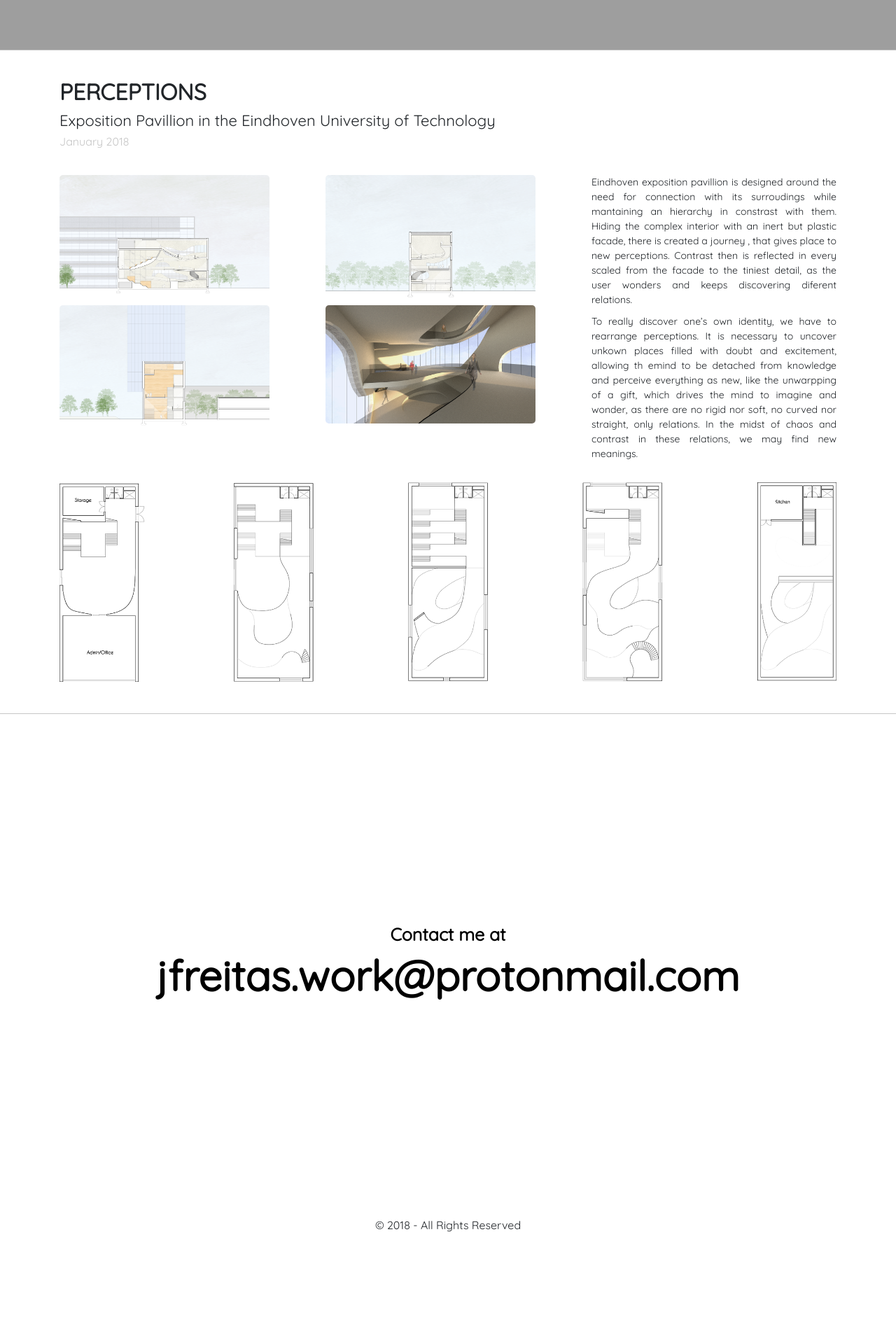
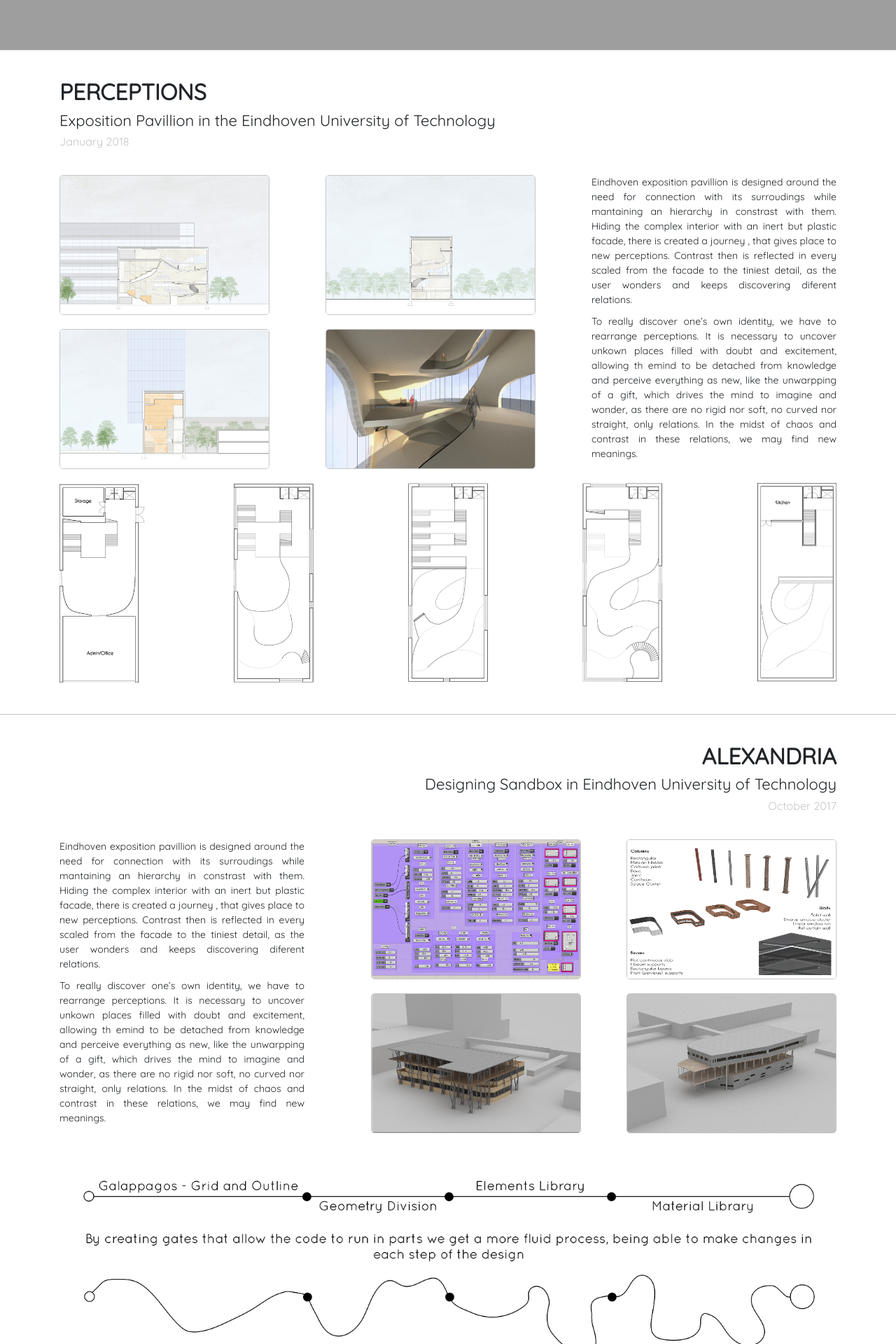
Before and after one commit to archifreitas/archifreitas.github.io, a Jekyll site: the page portfolio.html, which Jekyll copies as it is, in a window 1280 px wide. Shown: the part 2681-4601 px from the top of the page at 70% size. Built offline with Jekyll 4.4.1, drawn with Linux system fonts in a browser that asks for light colours; nearby versions of some CDN libraries; before the commit the page ends 4459 px from its top, so only the background shows below that; some of the changed text lies outside the part shown; grey boxes are pictures that could not be loaded.

Commit message:
moar projectssss

```diff
--- a/assets/css/index.css
+++ b/assets/css/index.css
@@ -221,14 +221,14 @@
 }
 
 .magnify {
-  width: 200px;
+  width: 1100px;
   position: relative;
   cursor: none
 }
 
 .large {
-  width: 175px;
-  height: 175px;
+  width: 250px;
+  height: 250px;
   position: absolute;
   border-radius: 100%;
   box-shadow: 0 0 0 7px rgba(255, 255, 255, 0.85), 0 0 7px 7px rgba(0, 0, 0, 0.25), inset 0 0 40px 2px rgba(0, 0, 0, 0.25);
@@ -245,6 +245,12 @@
     border-radius: 5px;
     cursor: pointer;
     transition: 0.3s;
+    margin-bottom:10px;
+    margin:0px;
+		height:200px;
+		width:300px;
+		border: 1px solid #c6c6c6;
+		z-index:2;
 }
 
 #myImg:hover {opacity: 0.7;}
@@ -269,7 +275,7 @@
     margin: auto;
     display: block;
     width: 100%;
-    max-width:950px;
+    max-width:1140px;
 }
 
 /* Caption of Modal Image (Image Text) - Same Width as the Image */
--- a/portfolio.html
+++ b/portfolio.html
@@ -13,8 +13,7 @@
 
     <!-- Custom styles for this template -->
     <link href="assets/css/index.css" rel="stylesheet">
-    <link href="https://fonts.googleapis.com/css?family=Quicksand" rel="stylesheet">
-    <script src="https://ajax.googleapis.com/ajax/libs/jquery/2.1.1/jquery.min.js"></script>
+        <link href="https://fonts.googleapis.com/css?family=Quicksand" rel="stylesheet">
   </head>
 
   <body>
@@ -235,7 +234,7 @@
 
       <div class="row" style="margin-top:30px">
         <div class="col-8">
-          <div class="row">
+          <div class="row" style="padding-bottom:20px">
             <div class="col-6" style="padding-right:0px">
               <img class="myImages" id="myImg" src="assets/img/proj1/east-section.png" alt="East Section" style="width:100%;max-width:300px">
             </div>
@@ -264,6 +263,109 @@
           <div class="magnify">
             <div class="large"></div>
             <img class="small" src="assets/img/proj1/plans.png" width="1110"/>
+          </div>
+        </div>
+      </div>
+      <div id="myModal" class="modal">
+        <span class="close">&times;</span>
+        <img class="modal-content" id="img01">
+        <div id="caption"></div>
+      </div>
+    </div>
+
+    <div class="container-fluid" style="margin-top:45px; border-top: 1px solid #c6c6c6">
+    </div>
+
+    <div class="container" style="padding-top: 30px; background-image: url("assets/img/bg-project.jpg");">
+      <div class="row">
+        <div class="col-12" style="padding-top: 10px; text-align: right">
+          <h2><strong>ALEXANDRIA</strong></h2>
+          <h3>Designing Sandbox in Eindhoven University of Technology</h3>
+          <h4 class="text-grey">October 2017</h4>
+        </div>
+      </div>
+
+      <div class="row" style="margin-top:30px">
+        <div class="col-4">
+          <p class="text-memory">Eindhoven exposition pavillion is designed around the need for connection with its surroudings while mantaining an hierarchy in constrast with them.  Hiding the complex  interior with an inert but plastic facade, there is created a journey , that gives place to new perceptions.
+    Contrast then is reflected in every scaled from the facade to the tiniest detail, as the user wonders and keeps discovering diferent relations.</p>
+          <p class="text-memory">To really discover one’s own identity, we have to rearrange perceptions. It is necessary to uncover unkown places filled with doubt and excitement, allowing th emind to be detached from knowledge and perceive everything as new, like the unwarpping of a gift, which drives the mind to imagine and wonder, as there are no rigid nor soft, no curved nor straight, only relations.
+    In the midst of chaos and contrast in these relations, we may find new meanings.</p>
+        </div>
+        <div class="col-8">
+          <div class="row" style="padding-bottom:20px">
+            <div class="col-6" style="padding-right:0px">
+              <img class="myImages" id="myImg" src="assets/img/proj2/control-panel.png" alt="Code Control Panel" align="right" style="width:100%;max-width:300px">
+            </div>
+            <div class="col-6">
+              <img class="myImages" id="myImg" src="assets/img/proj2/library-small.png" alt="Elements Library" align="right" style="width:100%;max-width:300px">
+            </div>
+          </div>
+          <div class="row">
+            <div class="col-6" style="padding-right:0px">
+              <img class="myImages" id="myImg" src="assets/img/proj2/example.png" alt="Example 01" align="right" style="width:100%;max-width:300px">
+              </div>
+            <div class="col-6">
+              <img class="myImages" id="myImg" src="assets/img/proj2/example2.png" alt="Example 02" align="right" style="width:100%;max-width:300px">
+            </div>
+          </div>
+        </div>
+      </div>
+      <div class="row" style="margin-bottom:20px; margin-top:20px">
+        <div class="col">
+          <img src="assets/img/proj2/code-directive.png" width="1110"/>
+        </div>
+      </div>
+      <div id="myModal" class="modal">
+        <span class="close">&times;</span>
+        <img class="modal-content" id="img01">
+        <div id="caption"></div>
+      </div>
+    </div>
+
+    <div class="container-fluid" style="margin-top:45px; border-top: 1px solid #c6c6c6">
+    </div>
+
+    <div class="container" style="padding-top: 30px; background-image: url("assets/img/bg-project.jpg");">
+      <div class="row">
+        <div class="col-12" style="padding-top: 10px; text-align: left">
+          <h2><strong>CAUSA VANA</strong></h2>
+          <h3>Cultural Center and Habitation in Belém</h3>
+          <h4 class="text-grey">June 2017</h4>
+        </div>
+      </div>
+
+      <div class="row" style="margin-top:30px">
+        <div class="col-8">
+          <div class="row" style="padding-bottom:20px">
+            <div class="col-6" style="padding-right:0px">
+              <img class="myImages" id="myImg" src="assets/img/proj3/plan-color.png" alt="Plan at 76.0m" style="width:100%;max-width:300px">
+            </div>
+            <div class="col-6">
+              <img class="myImages" id="myImg" src="assets/img/proj3/habitation.png" alt="Habitation Plan"  style="width:100%;max-width:300px">
+            </div>
+          </div>
+          <div class="row">
+            <div class="col-6" style="padding-right:0px">
+              <img class="myImages" id="myImg" src="assets/img/proj3/axo.jpg" alt="Axonometry" style="width:100%;max-width:300px">
+              </div>
+            <div class="col-6">
+              <img class="myImages" id="myImg" src="assets/img/proj3/cons-detail.png" alt="Construction Details" style="width:100%;max-width:300px">
+            </div>
+          </div>
+        </div>
+        <div class="col-4">
+          <p class="text-memory">Eindhoven exposition pavillion is designed around the need for connection with its surroudings while mantaining an hierarchy in constrast with them.  Hiding the complex  interior with an inert but plastic facade, there is created a journey , that gives place to new perceptions.
+    Contrast then is reflected in every scaled from the facade to the tiniest detail, as the user wonders and keeps discovering diferent relations.</p>
+          <p class="text-memory">To really discover one’s own identity, we have to rearrange perceptions. It is necessary to uncover unkown places filled with doubt and excitement, allowing th emind to be detached from knowledge and perceive everything as new, like the unwarpping of a gift, which drives the mind to imagine and wonder, as there are no rigid nor soft, no curved nor straight, only relations.
+    In the midst of chaos and contrast in these relations, we may find new meanings.</p>
+        </div>
+      </div>
+      <div class="row" style="margin-bottom:20px; margin-top:20px">
+        <div class="col">
+          <div class="magnify">
+            <div class="large"></div>
+            <img class="small" src="assets/img/proj3/corte-construtivo.png" width="1110"/>
           </div>
         </div>
       </div>
@@ -331,112 +433,8 @@
     <div class="container-fluid" style="border-top: 1px solid #c6c6c6">
     </div>
 
-    <div class="container" style="padding-top: 30px; background-image: url("assets/img/bg-project.jpg");">
-      <div class="row">
-        <div class="col-12" style="padding-top: 10px; text-align: left">
-          <h2><strong>PERCEPTIONS</strong></h2>
-          <h3>Exposition Pavillion in the Eindhoven University of Technology</h3>
-          <h4 class="text-grey">January 2018</h4>
-        </div>
-      </div>
+  -->
 
-      <div class="row" style="margin-top:30px">
-        <div class="col-8">
-          <div class="row">
-            <div class="col-6" style="padding-right:0px">
-              <img class="myImages" id="myImg" src="assets/img/proj1/east-section.png" alt="East Section" style="width:100%;max-width:300px">
-            </div>
-            <div class="col-6">
-              <img class="myImages" id="myImg" src="assets/img/proj1/south-section.png" alt="South Section" style="width:100%;max-width:300px">
-            </div>
-          </div>
-          <div class="row">
-            <div class="col-6" style="padding-right:0px">
-              <img class="myImages" id="myImg" src="assets/img/proj1/north-section.png" alt="North Section" style="width:100%;max-width:300px">
-              </div>
-            <div class="col-6">
-              <img class="myImages" id="myImg" src="assets/img/proj1/render.png" alt="Interior Render" style="width:100%;max-width:300px">
-            </div>
-          </div>
-        </div>
-        <div class="col-4">
-          <p class="text-memory">Eindhoven exposition pavillion is designed around the need for connection with its surroudings while mantaining an hierarchy in constrast with them.  Hiding the complex  interior with an inert but plastic facade, there is created a journey , that gives place to new perceptions.
-    Contrast then is reflected in every scaled from the facade to the tiniest detail, as the user wonders and keeps discovering diferent relations.</p>
-          <p class="text-memory">To really discover one’s own identity, we have to rearrange perceptions. It is necessary to uncover unkown places filled with doubt and excitement, allowing th emind to be detached from knowledge and perceive everything as new, like the unwarpping of a gift, which drives the mind to imagine and wonder, as there are no rigid nor soft, no curved nor straight, only relations.
-    In the midst of chaos and contrast in these relations, we may find new meanings.</p>
-        </div>
-      </div>
-      <div class="row" style="margin-bottom:20px; margin-top:20px">
-        <div class="col">
-          <div class="magnify">
-            <div class="large"></div>
-            <img class="small" src="assets/img/proj1/plans.png" width="1110"/>
-          </div>
-        </div>
-      </div>
-      <div id="myModal" class="modal">
-        <span class="close">&times;</span>
-        <img class="modal-content" id="img01">
-        <div id="caption"></div>
-      </div>
-    </div>
-
-    <div class="container-fluid" style="margin-top:45px; border-top: 1px solid #c6c6c6">
-    </div>
-
-    <div class="container" style="padding-top: 30px; background-image: url("assets/img/bg-project.jpg");">
-      <div class="row">
-        <div class="col-12" style="padding-top: 10px; text-align: right">
-          <h2><strong>ALEXANDRIA</strong></h2>
-          <h3>Designing Sandbox in Eindhoven University of Technology</h3>
-          <h4 class="text-grey">October 2017</h4>
-        </div>
-      </div>
-
-      <div class="row" style="margin-top:30px">
-        <div class="col-4">
-          <p class="text-memory">Eindhoven exposition pavillion is designed around the need for connection with its surroudings while mantaining an hierarchy in constrast with them.  Hiding the complex  interior with an inert but plastic facade, there is created a journey , that gives place to new perceptions.
-    Contrast then is reflected in every scaled from the facade to the tiniest detail, as the user wonders and keeps discovering diferent relations.</p>
-          <p class="text-memory">To really discover one’s own identity, we have to rearrange perceptions. It is necessary to uncover unkown places filled with doubt and excitement, allowing th emind to be detached from knowledge and perceive everything as new, like the unwarpping of a gift, which drives the mind to imagine and wonder, as there are no rigid nor soft, no curved nor straight, only relations.
-    In the midst of chaos and contrast in these relations, we may find new meanings.</p>
-        </div>
-        <div class="col-8">
-          <div class="row">
-            <div class="col-6" style="padding-right:0px">
-              <img class="myImages" id="myImg" src="assets/img/proj1/east-section.png" alt="East Section" align="right" style="width:100%;max-width:300px">
-            </div>
-            <div class="col-6">
-              <img class="myImages" id="myImg" src="assets/img/proj1/south-section.png" alt="South Section" align="right" style="width:100%;max-width:300px">
-            </div>
-          </div>
-          <div class="row">
-            <div class="col-6" style="padding-right:0px">
-              <img class="myImages" id="myImg" src="assets/img/proj1/north-section.png" alt="North Section" align="right" style="width:100%;max-width:300px">
-              </div>
-            <div class="col-6">
-              <img class="myImages" id="myImg" src="assets/img/proj1/render.png" alt="Interior Render" align="right" style="width:100%;max-width:300px">
-            </div>
-          </div>
-        </div>
-      </div>
-      <div class="row" style="margin-bottom:20px; margin-top:20px">
-        <div class="col">
-          <div class="magnify">
-            <div class="large"></div>
-            <img class="small" src="assets/img/proj1/plans.png" width="1110"/>
-          </div>
-        </div>
-      </div>
-      <div id="myModal" class="modal">
-        <span class="close">&times;</span>
-        <img class="modal-content" id="img01">
-        <div id="caption"></div>
-      </div>
-    </div>
-
-    <div class="container-fluid" style="margin-top:45px; border-top: 1px solid #c6c6c6">
-    </div>
--->
     <!-- Contact Me -->
     <div class="container" id="contacting">
       <div class="row" style="padding-top:300px; padding-bottom:300px">
```
Also changed, not shown: other parts of portfolio.html (+1 -2 lines), assets/img/proj2/code-directive.png (added), assets/img/proj2/control-panel.png (added), assets/img/proj2/example.png (added), assets/img/proj2/example2.png (added), assets/img/proj2/library-small.png (added), assets/img/proj3/axo.jpg (added), assets/img/proj3/big-plan.png (added), assets/img/proj3/cons-detail.png (added), assets/img/proj3/habitation.png (added), assets/img/proj3/joao.jpg (added), assets/img/proj3/plan-color.png (added), assets/img/proj3/plan01.png (added), assets/img/proj3/plano00.png (added), 1 more files, 1 other file.
